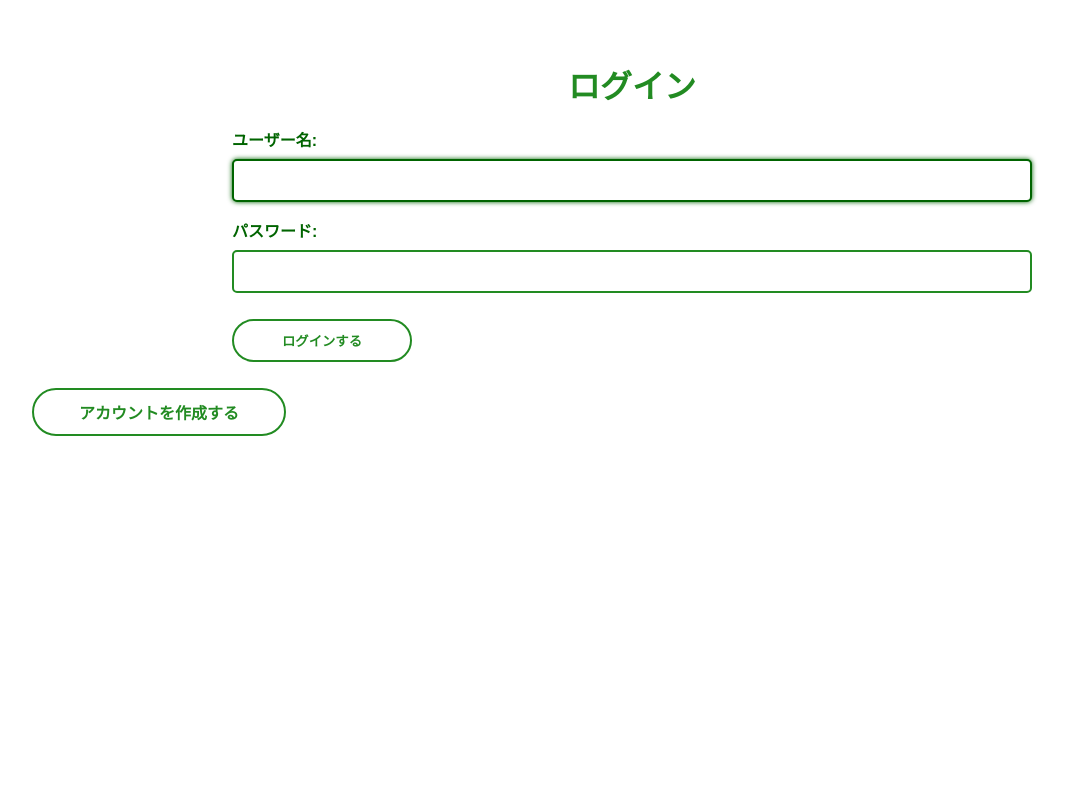
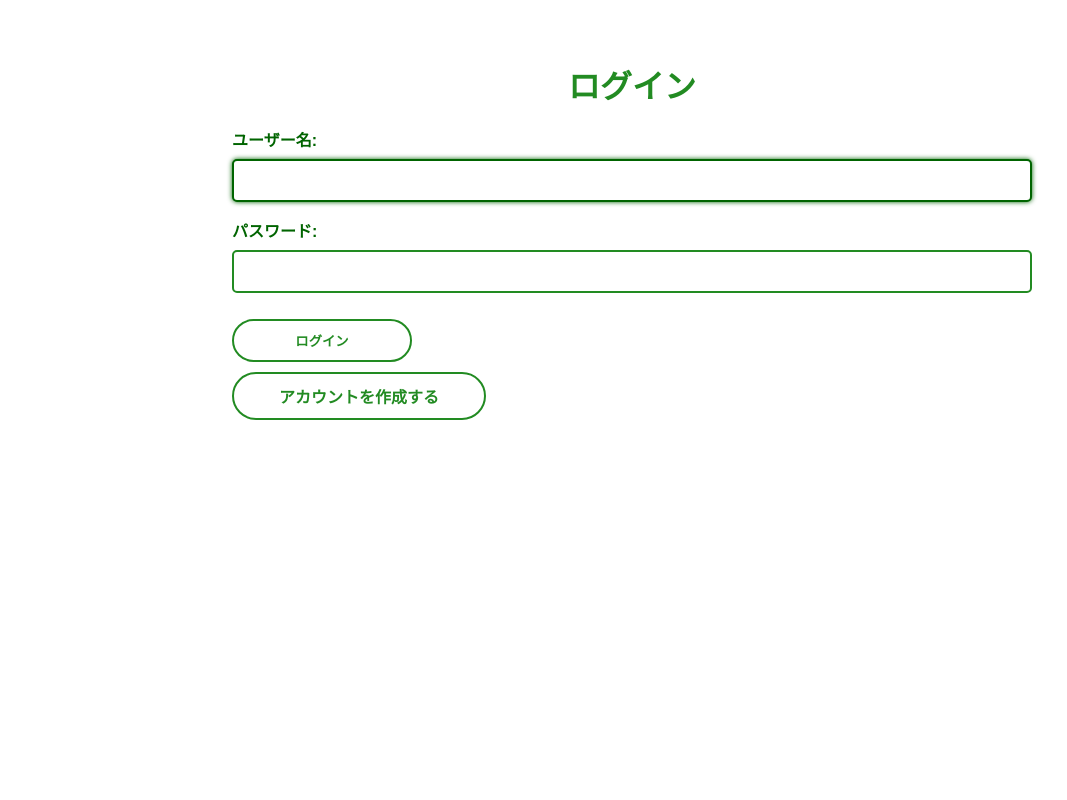
Before and after one commit to KOUHEY0530/beyproject, a Django app: page /beylog/login/ in a window 1280 px wide. Shown: the whole page, without its empty margins (8-1075 px from the left). Run offline with Django 5.2, Linux system fonts and the light colour scheme.

Commit message:
3回目のコミット(再々レビュー)

```diff
--- a/templates/login.html
+++ b/templates/login.html
@@ -14,10 +14,9 @@
             {% csrf_token %}
             {{ form.as_p }}
 
-            <button type="submit">ログインする</button>
+            <button type="submit">ログイン</button><br>
+            <a href="{% url 'register' %}" class="button">アカウントを作成する</a>
         </form>
-
-        <p><a href="{% url 'register' %}" class="button">アカウントを作成する</a></p>
     </div>
 </body>
 </html>
```
Also changed, not shown: templates/home.html (+5 -3 lines), db.sqlite3.
